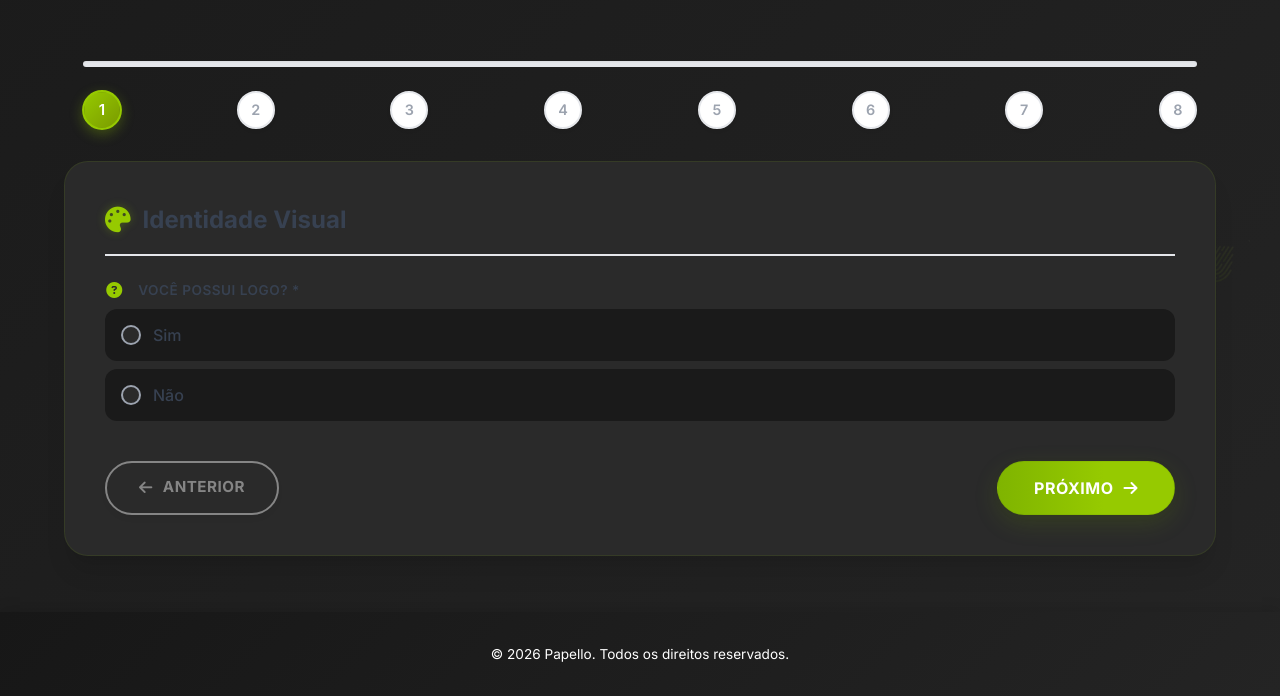
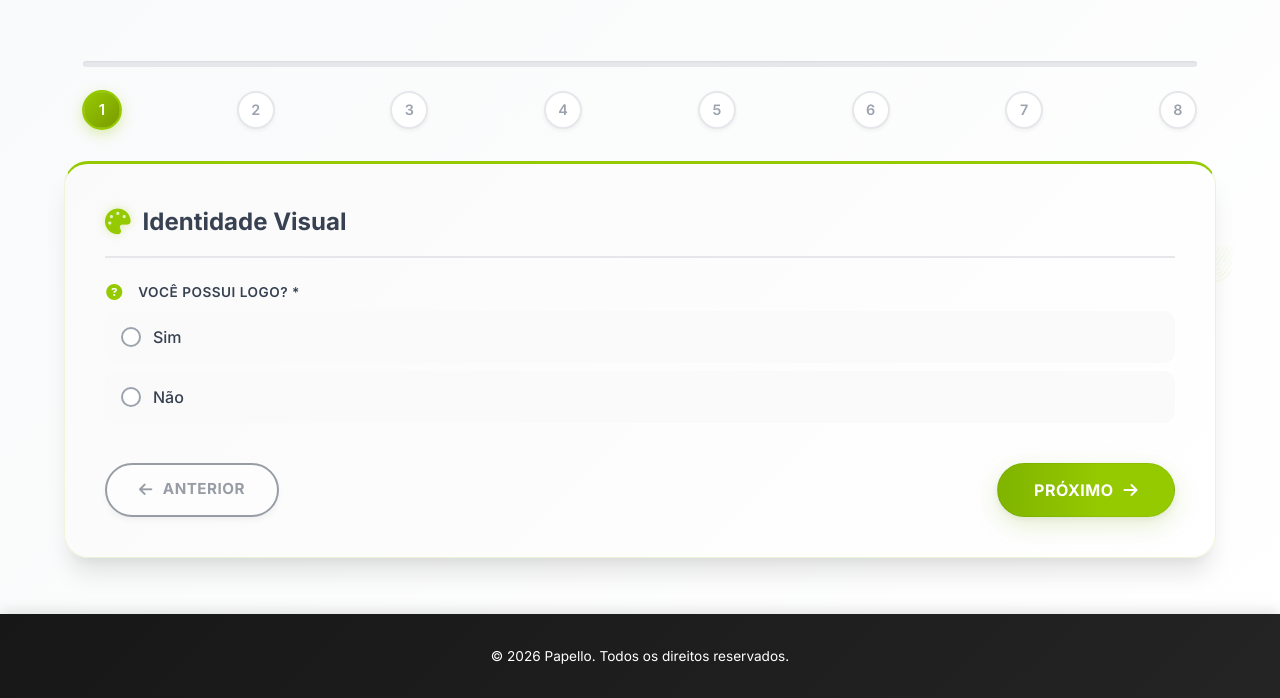
Before and after one commit to PedroIFSEMG/papello-formulario, a plain HTML site: page papello-new/index.html in a window 1280 px wide. Shown: the part 290-988 px from the top of the page. Drawn offline with nearby package versions, Linux system fonts and the dark colour scheme.

Commit message:
feat: first commit directory

```diff
--- a/papello-new/assets/css/mobile.css
+++ b/papello-new/assets/css/mobile.css
@@ -932,58 +932,6 @@
 }
 
 /* ============================================
-   DARK MODE (Detecta preferência do sistema)
-   ============================================ */
-
-@media (prefers-color-scheme: dark) {
-    body {
-        background: linear-gradient(135deg, #1a1a1a 0%, #242424 100%);
-        color: #e0e0e0;
-    }
-
-    .form-card {
-        background: #2a2a2a;
-        border: 1px solid rgba(150, 202, 0, 0.1);
-    }
-
-    .form-control,
-    .form-select {
-        background: #1a1a1a;
-        color: #e0e0e0;
-        border-color: #444;
-    }
-
-    .form-control:focus,
-    .form-select:focus {
-        background: #1a1a1a;
-    }
-
-    .header {
-        background: rgba(42, 42, 42, 0.85);
-        border-color: rgba(150, 202, 0, 0.1);
-    }
-
-    .custom-radio,
-    .custom-checkbox {
-        background: #1a1a1a;
-    }
-
-    .radio-icon,
-    .checkbox-icon {
-        background: #2a2a2a;
-    }
-
-    .review-section {
-        background: #1a1a1a;
-    }
-
-    .review-item {
-        background: #2a2a2a;
-        border-color: #444;
-    }
-}
-
-/* ============================================
    ORIENTAÇÃO - Landscape em celulares
    ============================================ */
 
--- a/papello-new/assets/css/styles.css
+++ b/papello-new/assets/css/styles.css
@@ -1,4 +1,59 @@
 @import 'variables.css';
+
+/* ============================================
+   FORÇAR TEMA CLARO (ignorar tema do sistema)
+   ============================================ */
+
+[data-bs-theme="light"] {
+  color-scheme: light;
+}
+
+@media (prefers-color-scheme: dark) {
+  html,
+  body,
+  [data-bs-theme="light"],
+  .form-control,
+  .form-select,
+  .btn,
+  .modal-content,
+  .card,
+  .dropdown-menu,
+  .navbar,
+  .offcanvas,
+  .toast,
+  .popover {
+    color-scheme: light !important;
+    color: inherit;
+  }
+
+  body {
+    background: linear-gradient(135deg, #f8f9fa 0%, #ffffff 100%) !important;
+    color: #374151 !important;
+  }
+
+  .form-control,
+  .form-select {
+    background-color: #ffffff !important;
+    color: #374151 !important;
+    border-color: #e5e7eb !important;
+  }
+
+  .form-control:focus,
+  .form-select:focus {
+    background-color: #ffffff !important;
+    color: #374151 !important;
+  }
+
+  .btn-secondary-custom {
+    background: #ffffff !important;
+    color: #374151 !important;
+  }
+
+  ::selection {
+    background: rgba(150, 202, 0, 0.3);
+    color: inherit;
+  }
+}
 
 /* ============================================
    RESET E DEFAULTS
--- a/papello-new/assets/js/script.js
+++ b/papello-new/assets/js/script.js
@@ -1,6 +1,9 @@
+window.matchMedia('(prefers-color-scheme: dark)')
+
 /* ============================================
    PAPELLO - FORMULÁRIO BRIEFING JS
    ============================================ */
+
 
 document.addEventListener('DOMContentLoaded', function () {
     // DOM Elements
--- a/papello-new/index.html
+++ b/papello-new/index.html
@@ -18,7 +18,7 @@
     <link rel="stylesheet" href="assets/css/mobile.css">
 </head>
 
-<body>
+<body data-bs-theme="light">
     <div class="bg-logo"></div>
 
     <header class="header">
```
